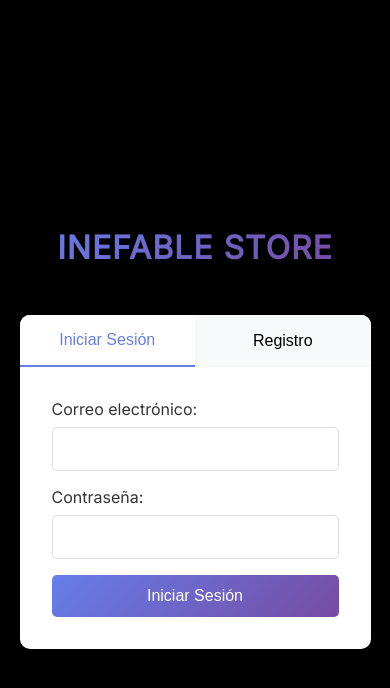
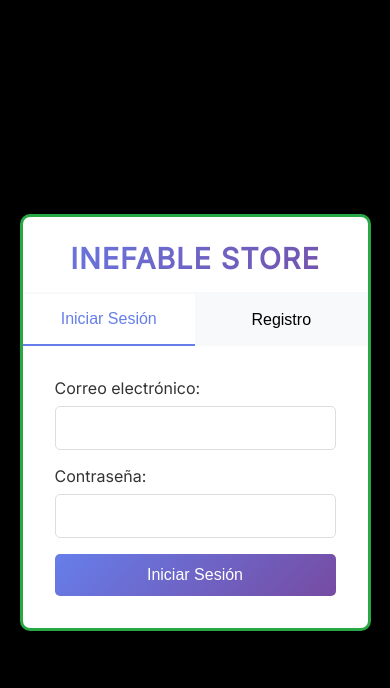
Before and after one commit to 2eliot/Revendedores, a Flask app: page /auth in a window 390 px wide. Shown: the top 688 px of the page. Run offline with Flask 3, Linux system fonts and the light colour scheme.

Commit message:
Assistant checkpoint: Add green border and move title inside login box
Assistant generated file changes:
- templates/auth.html: Add green border to auth container and move title inside, Move title inside auth container, Remove old store-title styles

---

User prompt:

añadele borde verde al cajonde login y pudes hacer que el titulo este dentro de ese cajon{

Replit-Commit-Author: Assistant
Replit-Commit-Session-Id: 9930586c-a53e-4d5e-8493-d53237edb589

```diff
--- a/templates/auth.html
+++ b/templates/auth.html
@@ -23,33 +23,37 @@
       justify-content: center;
     }
 
-    .store-title {
+
+
+    .auth-container {
+      background: white;
+      border-radius: 10px;
+      border: 3px solid #28a745;
+      box-shadow: 0 15px 35px rgba(0, 0, 0, 0.1);
+      overflow: hidden;
+      width: 400px;
+      max-width: 90vw;
+    }
+
+    .auth-title {
       text-align: center;
-      padding: 2rem 0 1rem 0;
+      padding: 1.5rem 0 1rem 0;
       background: linear-gradient(135deg, #667eea 0%, #764ba2 100%);
       -webkit-background-clip: text;
       -webkit-text-fill-color: transparent;
       background-clip: text;
-      font-size: 3rem;
+      font-size: 2.5rem;
       font-weight: 700;
       letter-spacing: 2px;
-      margin-bottom: 2rem;
+      margin: 0;
+      border-bottom: 2px solid #f8f9fa;
     }
 
     @media (max-width: 768px) {
-      .store-title {
-        font-size: 2rem;
+      .auth-title {
+        font-size: 1.8rem;
         letter-spacing: 1px;
       }
-    }
-
-    .auth-container {
-      background: white;
-      border-radius: 10px;
-      box-shadow: 0 15px 35px rgba(0, 0, 0, 0.1);
-      overflow: hidden;
-      width: 400px;
-      max-width: 90vw;
     }
 
     .tabs {
@@ -142,8 +146,8 @@
   </style>
 </head>
 <body>
-  <h1 class="store-title">INEFABLE STORE</h1>
   <div class="auth-container">
+    <h1 class="auth-title">INEFABLE STORE</h1>
     <div class="tabs">
       <button class="tab active" onclick="switchTab('login')">Iniciar Sesión</button>
       <button class="tab" onclick="switchTab('register')">Registro</button>
```
